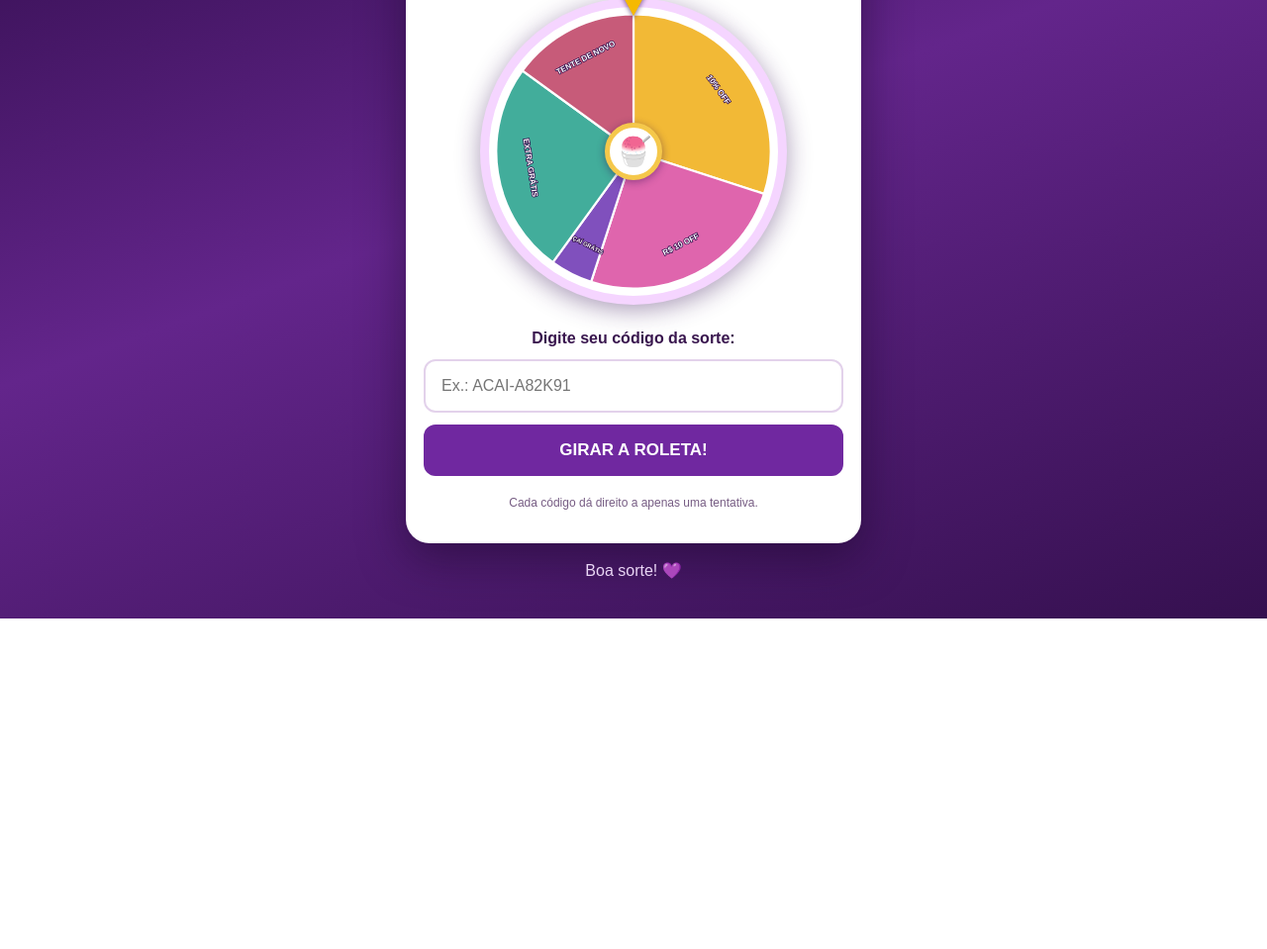
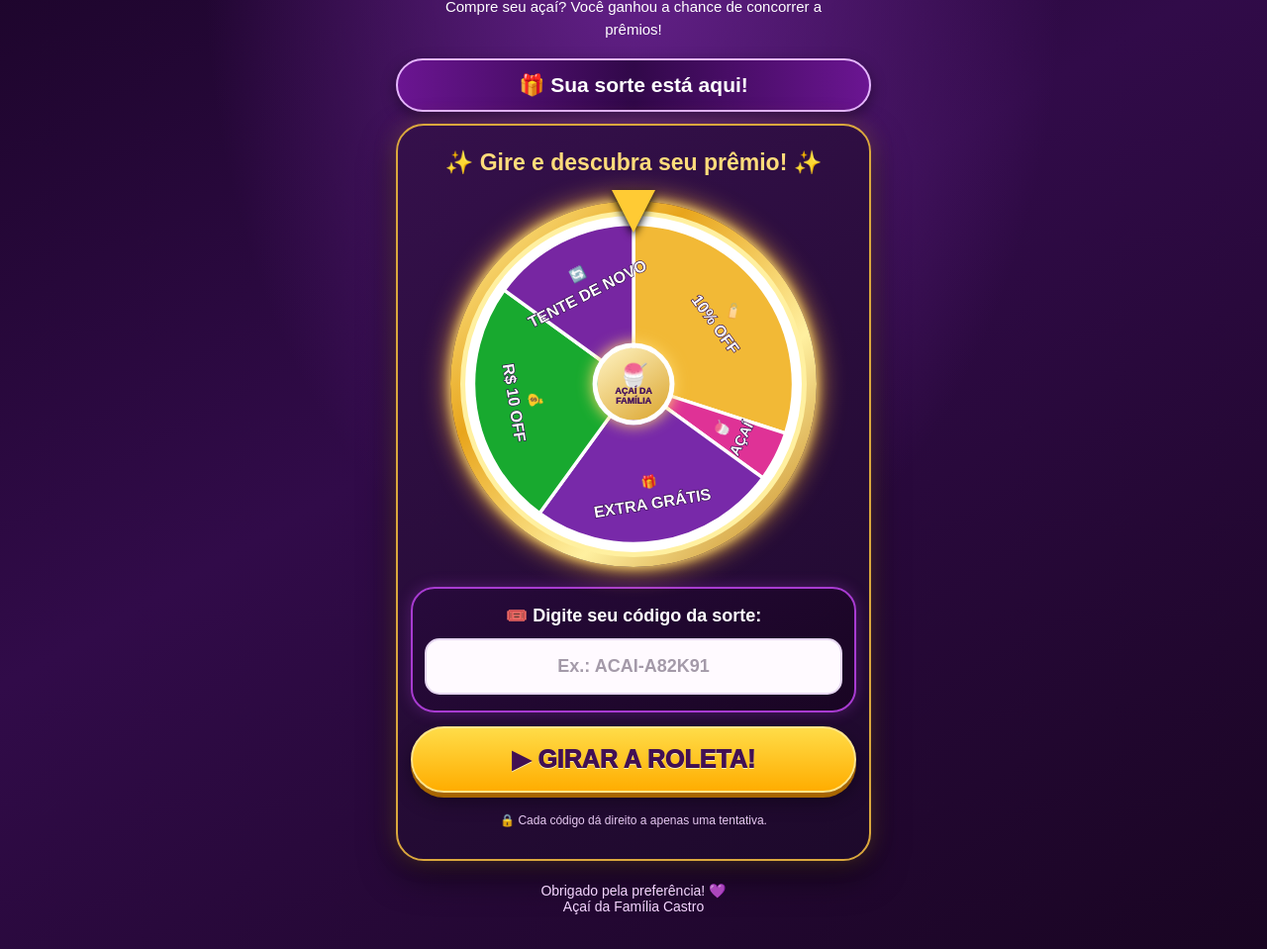
Before and after one commit to acaifamilia/roleta-acaiteria, a plain HTML site: page index.html in a window 1280 px wide. Shown: the part 309-1268 px from the top of the page at 99% size. Before the commit the page ends 934 px from the top, so only its background shows below. Drawn offline with Linux system fonts and the light colour scheme.

Commit message:
Update index.html

```diff
--- a/index.html
+++ b/index.html
@@ -4,238 +4,560 @@
 <head>
 <meta charset="UTF-8">
 <meta name="viewport" content="width=device-width, initial-scale=1.0">
-<title>Roleta da Sorte | Açaiteria</title>
+<title>Roleta Premiada | Açaí da Família Castro</title>
+
 <style>
 *{box-sizing:border-box}
+
 body{
- margin:0;font-family:Arial,sans-serif;
- background:linear-gradient(160deg,#26083e,#63258b,#35104f);
- color:white;min-height:100vh;display:flex;
- justify-content:center;align-items:center;padding:20px
+ margin:0;
+ font-family:Arial,sans-serif;
+ color:white;
+ min-height:100vh;
+ background:
+ radial-gradient(ellipse at 50% 20%,#65218b 0%,transparent 48%),
+ linear-gradient(150deg,#160321,#310b49,#190522);
+ overflow-x:hidden;
+ padding:20px 12px 35px;
 }
-.container{width:100%;max-width:460px;text-align:center}
-.logo{font-size:52px}
-h1{font-size:30px;margin:8px 0;color:#f5d5ff}
-.sub{color:#ead6f5;line-height:1.5}
+
+.container{
+ width:100%;
+ max-width:480px;
+ margin:auto;
+ text-align:center;
+}
+
+.topo{
+ padding:12px 5px 5px;
+}
+
+.marca{
+ font-size:clamp(30px,8vw,43px);
+ font-weight:1000;
+ color:#ffd34e;
+ text-shadow:0 3px 0 #70218d,0 0 18px #ffca45;
+ line-height:1.1;
+}
+
+.slogan{
+ font-size:15px;
+ color:#fff0c9;
+ font-style:italic;
+ margin-top:10px;
+}
+
+.titulo{
+ margin:22px 0 5px;
+ font-size:clamp(38px,10vw,53px);
+ font-weight:1000;
+ line-height:1;
+ color:white;
+ text-shadow:3px 4px 0 #54106e,0 0 15px #d99bff;
+}
+
+.titulo span{
+ display:block;
+ color:#ffbd19;
+ font-size:1.05em;
+ text-shadow:3px 4px 0 #773000,0 0 18px #ffae00;
+}
+
+.subtitulo{
+ font-size:15px;
+ line-height:1.5;
+ color:white;
+ margin:15px auto 18px;
+ max-width:390px;
+}
+
+.faixa{
+ background:linear-gradient(90deg,#6b1592,#310849,#6b1592);
+ border:2px solid #e6b7ff;
+ border-radius:40px;
+ padding:13px 10px;
+ font-size:21px;
+ font-weight:bold;
+ color:white;
+ box-shadow:0 5px 15px #0006;
+ margin-bottom:12px;
+}
+
 .card{
- background:white;color:#39164e;border-radius:24px;
- padding:22px 18px;margin-top:22px;
- box-shadow:0 15px 45px #17062580
+ background:linear-gradient(150deg,#35104b,#1d092b);
+ border:2px solid #dba83d;
+ border-radius:28px;
+ padding:20px 13px;
+ box-shadow:0 0 22px #dca43c40,0 15px 35px #0008;
 }
-h2{font-size:21px}
+
+h2{
+ color:#ffdc7b;
+ font-size:23px;
+ margin:4px 0 0;
+}
+
 .wheel-area{
- width:min(310px,85vw);height:min(310px,85vw);
- margin:35px auto 25px;position:relative
+ width:min(350px,85vw);
+ height:min(350px,85vw);
+ margin:35px auto 30px;
+ position:relative;
 }
+
+.wheel-border{
+ position:absolute;
+ inset:-10px;
+ border-radius:50%;
+ background:linear-gradient(135deg,#fff2a1,#e8a51c,#fff0a0,#bd7910);
+ box-shadow:0 0 12px #ffdf79,0 0 28px #ffba36;
+}
+
 .wheel{
- width:100%;height:100%;border-radius:50%;
- border:9px solid #f5d5ff;
- box-shadow:0 5px 25px #3b185b70;
+ position:absolute;
+ inset:0;
+ border-radius:50%;
+ border:5px solid #fff0a0;
  overflow:hidden;
+ background:#fff;
  transition:transform 5s cubic-bezier(.12,.75,.15,1);
- background:#fff
+ z-index:2;
 }
-.wheel svg{width:100%;height:100%;display:block}
+
+.wheel svg{
+ width:100%;
+ height:100%;
+ display:block;
+}
+
+.pointer{
+ position:absolute;
+ top:-21px;
+ left:50%;
+ transform:translateX(-50%);
+ z-index:6;
+ width:0;
+ height:0;
+ border-left:22px solid transparent;
+ border-right:22px solid transparent;
+ border-top:43px solid #ffcb34;
+ filter:drop-shadow(0 3px 4px #000);
+}
+
 .center{
- position:absolute;top:50%;left:50%;
+ position:absolute;
+ top:50%;
+ left:50%;
  transform:translate(-50%,-50%);
- width:58px;height:58px;border-radius:50%;
- background:#fff;border:5px solid #f5c84b;
- display:grid;place-items:center;font-size:29px;
- box-shadow:0 2px 9px #35104f70;
- pointer-events:none
+ width:83px;
+ height:83px;
+ border-radius:50%;
+ background:linear-gradient(145deg,#fff4c4,#dba52e);
+ border:5px solid white;
+ display:flex;
+ flex-direction:column;
+ align-items:center;
+ justify-content:center;
+ z-index:4;
+ color:#46145c;
+ box-shadow:0 0 15px #ffd96d;
+ line-height:1.05;
 }
-.pointer{
- position:absolute;top:-17px;left:50%;
- transform:translateX(-50%);z-index:5;
- width:0;height:0;
- border-left:19px solid transparent;
- border-right:19px solid transparent;
- border-top:35px solid #f5b900;
- filter:drop-shadow(0 3px 2px #35104f80)
+
+.center .emoji{
+ font-size:23px;
 }
-label{display:block;margin-top:10px}
+
+.center strong{
+ font-size:9px;
+ font-weight:1000;
+}
+
+.codigo-box{
+ margin-top:18px;
+ padding:16px 12px;
+ border:2px solid #a83bd1;
+ border-radius:24px;
+ background:linear-gradient(145deg,#280a3c,#190523);
+ box-shadow:0 0 15px #a83bd150;
+}
+
+label{
+ display:block;
+ font-size:18px;
+ font-weight:bold;
+ color:white;
+ margin-bottom:12px;
+}
+
 input{
- width:100%;padding:16px;border:2px solid #e3d2eb;
- border-radius:12px;font-size:16px;margin:12px 0;color:#39164e
+ width:100%;
+ padding:16px 14px;
+ border:2px solid #e5d6f0;
+ border-radius:15px;
+ background:#fffaff;
+ color:#351044;
+ font-size:18px;
+ font-weight:bold;
+ outline:none;
+ text-align:center;
 }
+
+input:focus{
+ border-color:#ffcc43;
+ box-shadow:0 0 10px #ffca44;
+}
+
+input::placeholder{
+ color:#a49aa9;
+}
+
 button{
- width:100%;padding:16px;border:0;border-radius:12px;
- background:#7028a0;color:white;font-size:17px;
- font-weight:bold;cursor:pointer
+ width:100%;
+ padding:17px 10px;
+ margin-top:14px;
+ border:2px solid #ffe58a;
+ border-radius:50px;
+ background:linear-gradient(180deg,#ffdc48,#ffad00);
+ color:#421052;
+ font-size:clamp(18px,5vw,25px);
+ font-weight:1000;
+ cursor:pointer;
+ box-shadow:0 5px 0 #a76500,0 8px 20px #0006;
+ text-shadow:0 1px 0 #fff4b4;
 }
-button:disabled{opacity:.55;cursor:not-allowed}
-.note{font-size:12px;color:#765c83;margin-top:18px}
+
+button:active{
+ transform:translateY(3px);
+ box-shadow:0 2px 0 #a76500;
+}
+
+button:disabled{
+ opacity:.6;
+ cursor:not-allowed;
+}
+
 #resultado{
- font-weight:bold;font-size:20px;margin-top:18px;
- white-space:pre-wrap;line-height:1.5
+ font-size:21px;
+ font-weight:1000;
+ color:#ffdc67;
+ line-height:1.5;
+ white-space:pre-wrap;
+ margin-top:18px;
+}
+
+.note{
+ color:#e7c9f2;
+ font-size:12px;
+ margin-top:17px;
+}
+
+.rodape{
+ margin-top:22px;
+ font-size:14px;
+ color:#f5d7ff;
+}
+
+@media(max-width:360px){
+ .card{padding:17px 10px}
+ h2{font-size:20px}
+ label{font-size:16px}
+ .wheel-area{
+  width:80vw;
+  height:80vw;
+ }
 }
 </style>
 </head>
+
 <body>
 <main class="container">
- <div class="logo">🍧</div>
- <h1>RODA DA SORTE!</h1>
- <p class="sub">Comprou seu açaí? Você ganhou a chance de concorrer a prêmios!</p>
+
+ <header class="topo">
+  <div class="marca">🍇 Açaí da Família Castro</div>
+  <div class="slogan">Sempre mais perto de você! 💛</div>
+ </header>
+
+ <h1 class="titulo">
+  ROLETA
+  <span>PREMIADA</span>
+ </h1>
+
+ <p class="subtitulo">
+  Compre seu açaí? Você ganhou a chance de concorrer a prêmios!
+ </p>
+
+ <div class="faixa">
+  🎁 Sua sorte está aqui!
+ </div>
 
  <section class="card">
-  <h2>🎁 Sua sorte está aqui!</h2>
+
+  <h2>✨ Gire e descubra seu prêmio! ✨</h2>
 
   <div class="wheel-area">
+   <div class="wheel-border"></div>
    <div class="pointer"></div>
+
    <div class="wheel" id="roleta">
     <svg id="desenho" viewBox="0 0 400 400"></svg>
    </div>
-   <div class="center">🍧</div>
+
+   <div class="center">
+    <span class="emoji">🍧</span>
+    <strong>AÇAÍ DA<br>FAMÍLIA</strong>
+   </div>
   </div>
 
-  <label for="codigo"><strong>Digite seu código da sorte:</strong></label>
-  <input id="codigo" placeholder="Ex.: ACAI-A82K91" autocomplete="off">
+  <div class="codigo-box">
+   <label for="codigo">
+    🎟️ Digite seu código da sorte:
+   </label>
 
-  <button id="botao" onclick="girar()">GIRAR A ROLETA!</button>
+   <input
+    id="codigo"
+    placeholder="Ex.: ACAI-A82K91"
+    autocomplete="off"
+    maxlength="20"
+   >
+  </div>
+
+  <button id="botao" onclick="girar()">
+   ▶ GIRAR A ROLETA!
+  </button>
+
   <p id="resultado" role="status"></p>
-  <p class="note">Cada código dá direito a apenas uma tentativa.</p>
+
+  <p class="note">
+   🔒 Cada código dá direito a apenas uma tentativa.
+  </p>
+
  </section>
 
- <p class="sub">Boa sorte! 💜</p>
+ <footer class="rodape">
+  Obrigado pela preferência! 💜<br>
+  Açaí da Família Castro
+ </footer>
+
 </main>
 
 <script>
-  const PREMIOS = [
- {nome:"10% de desconto",peso:30,texto:"10% OFF",cor:"#f2b936"},
- {nome:"R$ 10 de desconto",peso:25,texto:"R$ 10 OFF",cor:"#df65ad"},
- {nome:"Açaí pequeno grátis",peso:5,texto:"AÇAÍ GRÁTIS",cor:"#8050bd"},
- {nome:"Adicional grátis",peso:25,texto:"EXTRA GRÁTIS",cor:"#42ad9b"},
- {nome:"Tente novamente",peso:15,texto:"TENTE DE NOVO",cor:"#c75b79"}
+const PREMIOS = [
+ {
+  nome:"10% de desconto",
+  peso:30,
+  texto:"10% OFF",
+  icone:"🏷️",
+  cor:"#f2b936"
+ },
+ {
+  nome:"Açaí pequeno grátis",
+  peso:5,
+  texto:"AÇAÍ",
+  icone:"🍧",
+  cor:"#df3296"
+ },
+ {
+  nome:"Adicional grátis",
+  peso:25,
+  texto:"EXTRA GRÁTIS",
+  icone:"🎁",
+  cor:"#7829a9"
+ },
+ {
+  nome:"R$ 10 de desconto",
+  peso:25,
+  texto:"R$ 10 OFF",
+  icone:"💰",
+  cor:"#18a92f"
+ },
+ {
+  nome:"Tente novamente",
+  peso:15,
+  texto:"TENTE DE NOVO",
+  icone:"🔄",
+  cor:"#7726a2"
+ }
 ];
 
 let girando = false;
 let rotacao = 0;
 
-function ponto(angulo, raio){
- const rad = angulo * Math.PI / 180;
+function ponto(angulo,raio){
+ const rad=angulo*Math.PI/180;
  return {
-  x:200 + raio * Math.cos(rad),
-  y:200 + raio * Math.sin(rad)
+  x:200+raio*Math.cos(rad),
+  y:200+raio*Math.sin(rad)
  };
 }
 
 function desenharRoleta(){
- const svg = document.getElementById("desenho");
- const total = PREMIOS.reduce((s,p)=>s+p.peso,0);
- let inicio = -90;
- let desenho = "";
+
+ const svg=document.getElementById("desenho");
+ const total=PREMIOS.reduce((s,p)=>s+p.peso,0);
+
+ let inicio=-90;
+ let desenho="";
 
  PREMIOS.forEach(p=>{
-  const tamanho = p.peso / total * 360;
-  const fim = inicio + tamanho;
-  const meio = inicio + tamanho / 2;
 
-  const a = ponto(inicio,190);
-  const b = ponto(fim,190);
-  const grande = tamanho > 180 ? 1 : 0;
+  const tamanho=p.peso/total*360;
+  const fim=inicio+tamanho;
+  const meio=inicio+tamanho/2;
 
-  desenho += `
-   <path d="M 200 200 L ${a.x} ${a.y}
+  const a=ponto(inicio,190);
+  const b=ponto(fim,190);
+  const grande=tamanho>180?1:0;
+
+  desenho+=`
+   <path
+    d="M 200 200 L ${a.x} ${a.y}
     A 190 190 0 ${grande} 1 ${b.x} ${b.y} Z"
-    fill="${p.cor}" stroke="#fff" stroke-width="3"/>
+    fill="${p.cor}"
+    stroke="#fff"
+    stroke-width="4"
+   />
   `;
 
-  const pos = ponto(meio,145);
-  let inclinacao = meio + 90;
-  inclinacao = ((inclinacao % 360) + 360) % 360;
-  if(inclinacao > 90 && inclinacao < 270) inclinacao += 180;
+  const pos=ponto(meio,132);
 
-  const tamanhoFonte = p.peso === 5 ? 8 : 11;
+  let inclinacao=meio+90;
+  inclinacao=((inclinacao%360)+360)%360;
 
-  desenho += `
-   <text x="${pos.x}" y="${pos.y}"
+  if(inclinacao>90&&inclinacao<270){
+   inclinacao+=180;
+  }
+
+  const fonte=p.peso===5?17:19;
+
+  desenho+=`
+   <text
+    x="${pos.x}"
+    y="${pos.y-13}"
     transform="rotate(${inclinacao} ${pos.x} ${pos.y})"
-    text-anchor="middle" dominant-baseline="middle"
-    font-size="${tamanhoFonte}" font-weight="bold"
-    fill="white" stroke="#35104f" stroke-width="2"
-    paint-order="stroke">${p.texto}</text>
+    text-anchor="middle"
+    dominant-baseline="middle"
+    font-size="15"
+    font-weight="bold"
+    fill="#fff"
+   >${p.icone}</text>
+
+   <text
+    x="${pos.x}"
+    y="${pos.y+13}"
+    transform="rotate(${inclinacao} ${pos.x} ${pos.y})"
+    text-anchor="middle"
+    dominant-baseline="middle"
+    font-size="${fonte}"
+    font-weight="900"
+    fill="#fff"
+    stroke="#35104f"
+    stroke-width="1.5"
+    paint-order="stroke"
+   >${p.texto}</text>
   `;
 
-  inicio = fim;
+  inicio=fim;
  });
 
- svg.innerHTML = desenho;
+ svg.innerHTML=desenho;
 }
 
 desenharRoleta();
 
 async function girar(){
- if(girando) return;
 
- const campo = document.getElementById("codigo");
- const botao = document.getElementById("botao");
- const resultado = document.getElementById("resultado");
- const roleta = document.getElementById("roleta");
- const codigo = campo.value.trim().toUpperCase();
+ if(girando)return;
+
+ const campo=document.getElementById("codigo");
+ const botao=document.getElementById("botao");
+ const resultado=document.getElementById("resultado");
+ const roleta=document.getElementById("roleta");
+
+ const codigo=campo.value.trim().toUpperCase();
 
  if(!codigo){
-  resultado.textContent = "Digite seu código da sorte.";
+  resultado.textContent="Digite seu código da sorte!";
   campo.focus();
   return;
  }
 
- girando = true;
- botao.disabled = true;
- botao.textContent = "VALIDANDO CÓDIGO...";
- resultado.textContent = "";
+ girando=true;
+ botao.disabled=true;
+ botao.textContent="VALIDANDO CÓDIGO...";
+ resultado.textContent="";
 
  try{
-  const resposta = await fetch("/api/roleta/girar",{
+
+  const resposta=await fetch("/api/roleta/girar",{
    method:"POST",
    headers:{"Content-Type":"application/json"},
    body:JSON.stringify({codigo})
   });
 
-  const dados = await resposta.json();
+  const dados=await resposta.json();
 
   if(!resposta.ok){
-   throw new Error(dados.erro || "Não foi possível validar o código.");
+   throw new Error(
+    dados.erro||"Não foi possível validar seu código."
+   );
   }
 
-  const indice = PREMIOS.findIndex(p=>p.nome === dados.premio);
+  const indice=PREMIOS.findIndex(
+   p=>p.nome===dados.premio
+  );
 
-  if(indice === -1){
-   throw new Error("Prêmio recebido não corresponde às fatias da roleta.");
+  if(indice===-1){
+   throw new Error(
+    "Prêmio não encontrado na roleta."
+   );
   }
 
-  const total = PREMIOS.reduce((s,p)=>s+p.peso,0);
-  let inicio = -90;
+  const total=PREMIOS.reduce(
+   (s,p)=>s+p.peso,0
+  );
+
+  let inicio=-90;
 
   for(let i=0;i<indice;i++){
-   inicio += PREMIOS[i].peso / total * 360;
+   inicio+=PREMIOS[i].peso/total*360;
   }
 
-  const tamanho = PREMIOS[indice].peso / total * 360;
-  const meio = inicio + tamanho/2;
+  const tamanho=PREMIOS[indice].peso/total*360;
+  const meio=inicio+tamanho/2;
 
-  const desejado = -90 - meio;
-  const atual = ((rotacao % 360) + 360) % 360;
-  const ajuste = ((desejado - atual) % 360 + 360) % 360;
+  const desejado=-90-meio;
+  const atual=((rotacao%360)+360)%360;
 
-  rotacao += 1800 + ajuste;
+  const ajuste=(
+   (desejado-atual)%360+360
+  )%360;
 
-  botao.textContent = "BOA SORTE!";
-  roleta.style.transform = "rotate(" + rotacao + "deg)";
+  rotacao+=1800+ajuste;
+
+  botao.textContent="BOA SORTE! 🍀";
+
+  roleta.style.transform=
+   "rotate("+rotacao+"deg)";
 
   await new Promise(resolve=>setTimeout(resolve,5200));
 
-  resultado.textContent = "🎉 SEU PRÊMIO:\n" + dados.premio;
-  campo.disabled = true;
-  botao.textContent = "CÓDIGO JÁ UTILIZADO";
+  resultado.textContent=
+   "🎉 PARABÉNS! 🎉\nSEU PRÊMIO:\n"+dados.premio;
+
+  campo.disabled=true;
+  botao.textContent="CÓDIGO JÁ UTILIZADO";
 
  }catch(erro){
-  resultado.textContent = "❌ " + erro.message;
-  botao.disabled = false;
-  botao.textContent = "TENTAR NOVAMENTE";
-  girando = false;
+
+  resultado.textContent="❌ "+erro.message;
+
+  botao.disabled=false;
+  botao.textContent="▶ TENTAR NOVAMENTE";
+
+  girando=false;
  }
 }
 </script>
+
 </body>
 </html>
```
